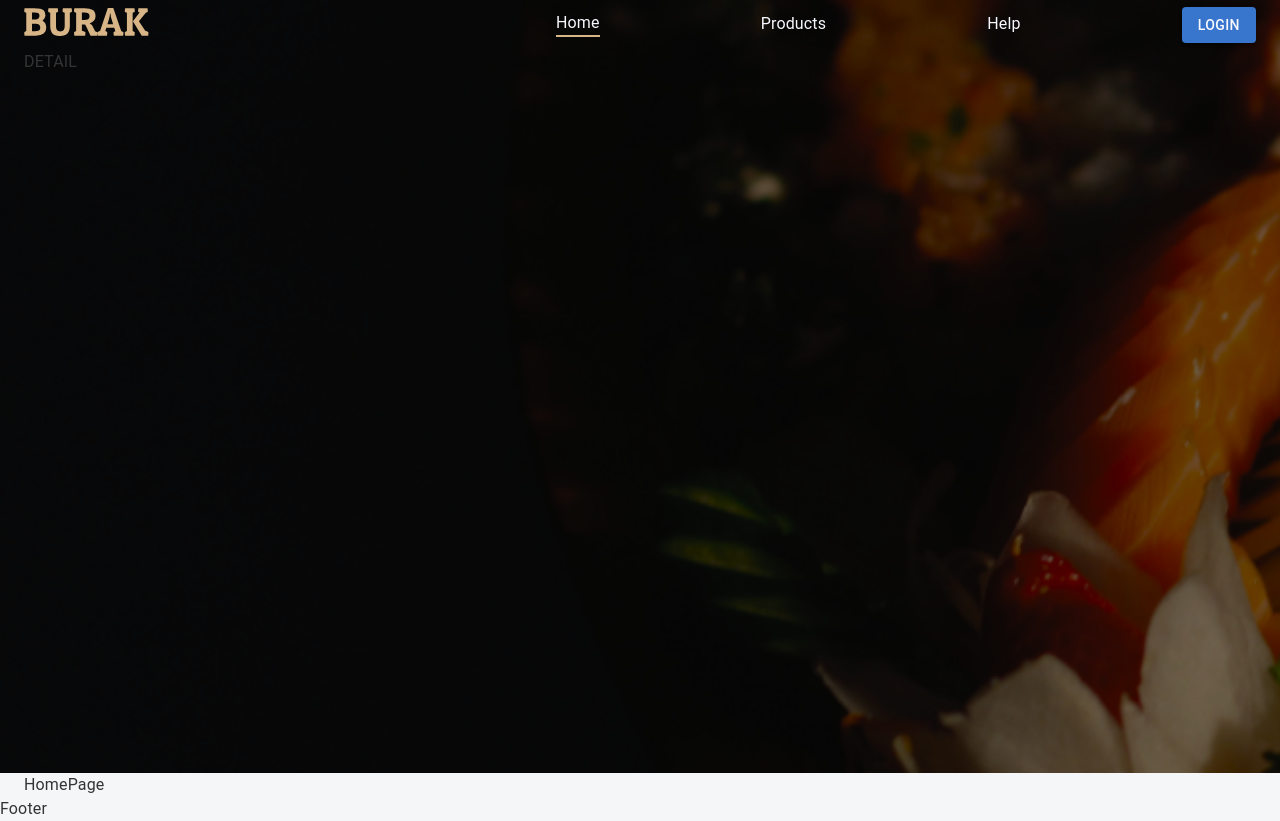
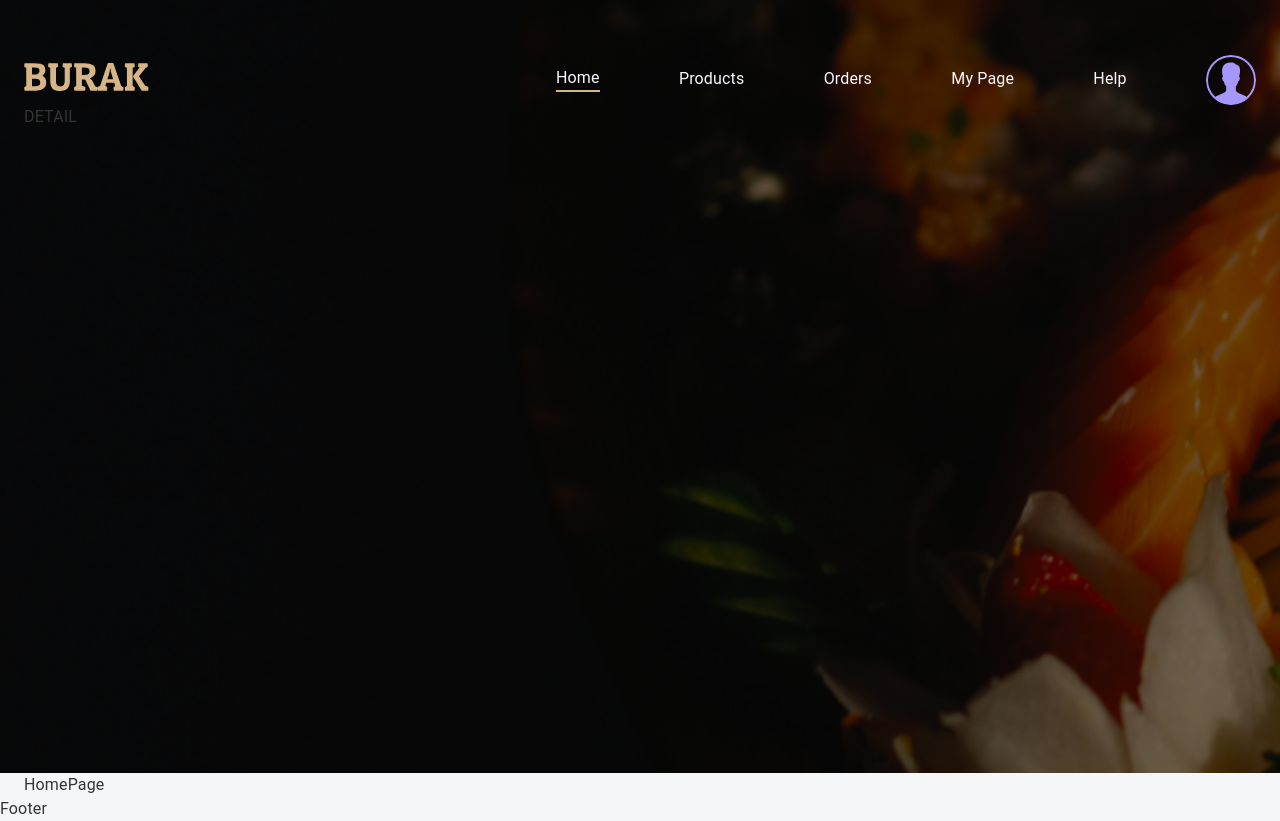
Before and after one commit to bakhtiyorovdiyorbek314-spec/burak-react, a React (Create React App) app: page / in a window 1280 px wide. Built offline with nearby package versions, Linux system fonts and the light colour scheme.

Commit message:
fix: homeNavbar menu part refactoring

```diff
--- a/src/app/components/header/HomeNavbar.tsx
+++ b/src/app/components/header/HomeNavbar.tsx
@@ -2,34 +2,17 @@
 import { NavLink } from "react-router-dom";
 
 export function HomeNavbar() {
-  const authMember = null;
+  const authMember = true;
   return (
     <div className="home-navbar">
-      <Container>
-        <Stack
-          sx={{
-            flexDirection: "row",
-            height: "50px",
-            justifyContent: "space-between",
-            alignItems: "center",
-          }}
-        >
+      <Container className="navbar-container">
+        <Stack className="menu">
           <Box>
             <NavLink to={"/"}>
-              <img
-                style={{ width: "125px", height: "30px" }}
-                src="/icons/burak.svg"
-              />
+              <img className="brand-logo" src="/icons/burak.svg" />
             </NavLink>
           </Box>
-          <Stack
-            sx={{
-              flexDirection: "row",
-              minWidth: "700px",
-              justifyContent: "space-between",
-              alignItems: "center",
-            }}
-          >
+          <Stack className="links">
             <Box className={"hover-line"}>
               <NavLink to={"/"} activeClassName={"underline"}>
                 Home
@@ -63,15 +46,16 @@
 
             {!authMember ? (
               <Box>
-                <Button
-                  variant="contained"
-                  style={{ background: "#3776CC", color: "#f8f8ff" }}
-                >
+                <Button variant="contained" className="login-button">
                   LOGIN
                 </Button>
               </Box>
             ) : (
-              <img />
+              <img
+                className="user-avatar"
+                src={"/icons/default-user.svg"}
+                aria-haspopup={"true"}
+              />
             )}
           </Stack>
         </Stack>
--- a/src/css/navbar.css
+++ b/src/css/navbar.css
@@ -4,6 +4,43 @@
   display: flex;
   background: url("/public/img/banner.webp");
   background-size: cover;
+}
+
+.home-navbar .navbar-container {
+  margin-top: 55px;
+  height: 642px;
+}
+
+.home-navbar .navbar-container .menu {
+  height: 50px;
+  display: flex;
+  flex-direction: row;
+  justify-content: space-between;
+  align-items: center;
+}
+
+.home-navbar .navbar-container .menu .brand-logo {
+  width: 125px;
+  height: 30px;
+}
+
+.home-navbar .navbar-container .menu .links {
+  min-width: 700px;
+  display: flex;
+  flex-direction: row;
+  justify-content: space-between;
+  align-items: center;
+}
+
+.home-navbar .navbar-container .menu .links .login-button {
+  background: #3776cc;
+  color: #f8f8ff;
+}
+
+.home-navbar .navbar-container .menu .links .user-avatar {
+  width: 50px;
+  height: 50px;
+  border-radius: 24px;
 }
 
 .home-navbar a {
```
